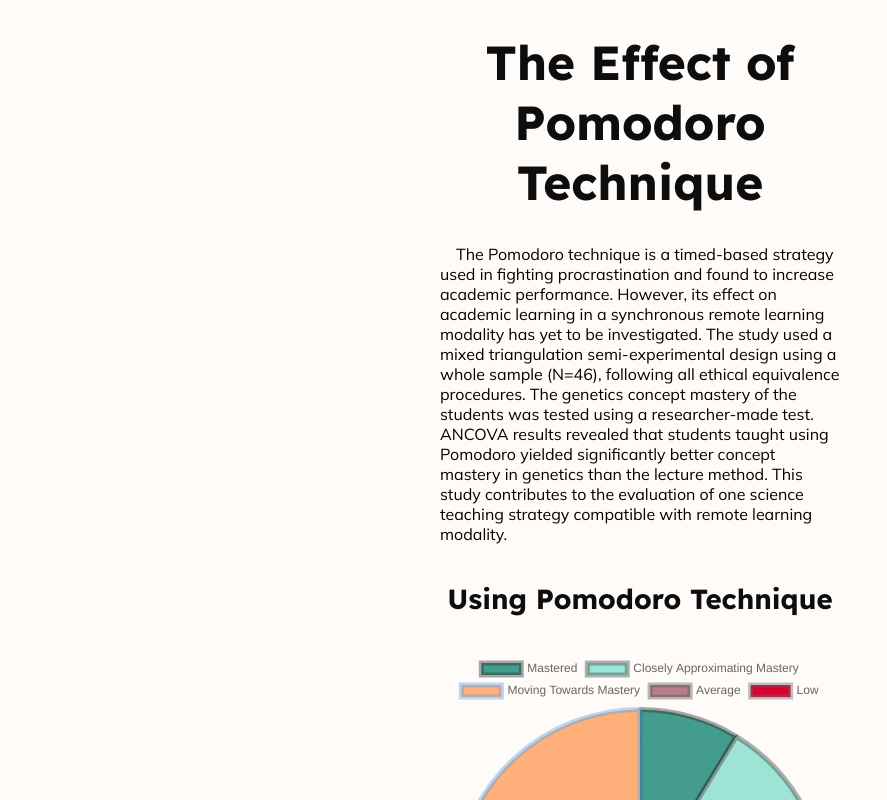
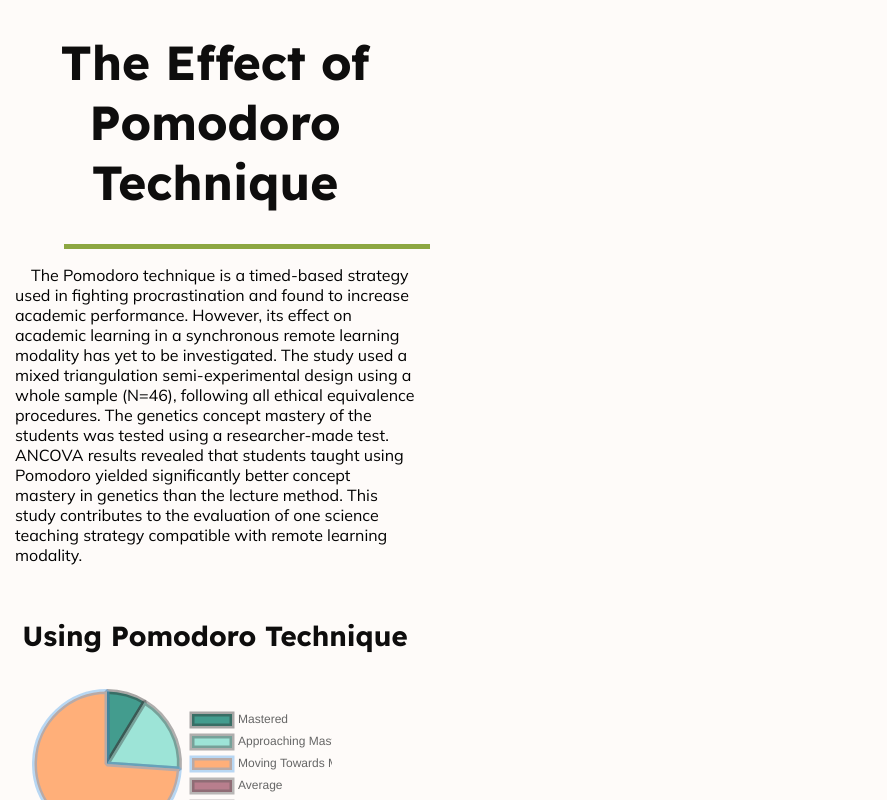
Before and after one commit to Sucralosee/WaddleOn, a Next.js app: page /stats in a window 1280 px wide. Shown: the whole page, without its empty margins (0-887 px from the left). Built offline with nearby package versions, Linux system fonts and the light colour scheme.

Commit message:
added stylization to pomStats

```diff
--- a/components/StatsPie/index.js
+++ b/components/StatsPie/index.js
@@ -19,10 +19,10 @@ ChartJS.register(
 
 export default function StatsPie() {
     const [chartData1, setChartData1] = useState({
-        labels: ["Mastered", "Closely Approximating Mastery", "Moving Towards Mastery", "Average", "Low"],
+        labels: ["Mastered", "Approaching Mastery", "Moving Towards Mastery", "Average", "Low"],
         datasets: [
             {
-                label: 'Using Pomodoro',
+                label: 'Using a Pomodoro Technique',
                 data: [8.7, 17.4, 73.9, 0, 0],
                 borderWidth: 5,
                 borderColor: ['rgba(40,40,40,0.4)', 'rgba(60,60,60,0.4)', 'rgba(80,162,235,0.4)', 'rgba(80,80,80,0.4)', 'rgba(100,100,100,0.4)'],
@@ -32,10 +32,10 @@ export default function StatsPie() {
     });
 
     const [chartData2, setChartData2] = useState({
-        labels: ["Mastered", "Closely Approximating Mastery", "Moving Towards Mastery", "Average", "Low"],
+        labels: ["Mastered", "Approaching Mastery", "Moving Towards Mastery", "Average", "Low"],
         datasets: [
             {
-                label: 'Using Technique X',
+                label: 'Using Standard Lecture Techniques',
                 data: [0, 0, 13, 73.9, 13],
                 borderWidth: 5,
                 borderColor: ['rgba(40,40,40,0.4)', 'rgba(60,60,60,0.4)', 'rgba(80,162,235,0.4)', 'rgba(80,80,80,0.4)', 'rgba(100,100,100,0.4)'],
@@ -47,33 +47,40 @@ export default function StatsPie() {
     const [chartOptions, setChartOptions] = useState({
         plugins: {
             legend: {
-                position: 'top'
+                position: 'right'
             },
             titles: {
                 display: true,
-                text: "Daily Revenue"
+                text: "Pomodoro Proof"
             }
         },
         maintainAspectRation: false,
-        responsive: true
+        responsive: false
     });
 
     return (
-        <>
-            <div className={styles.stats_container}>
-                <div className={styles.stats}>
-                    <h1 className={styles.statsHeadline}>The Effect of Pomodoro Technique</h1>
-                    <p >The Pomodoro technique is a timed-based strategy used in fighting procrastination and found to increase academic performance. However, its effect on academic learning in a synchronous remote learning modality has yet to be investigated. The study used a mixed triangulation semi-experimental design using a whole sample (N=46), following all ethical equivalence procedures. The genetics concept mastery of the students was tested using a researcher-made test. ANCOVA results revealed that students taught using Pomodoro yielded significantly better concept mastery in genetics than the lecture method. This study contributes to the evaluation of one science teaching strategy compatible with remote learning modality.</p>
-                    <div>
-                        <h4>Using Pomodoro Technique</h4>
-                        <Pie data={chartData1} options={chartOptions} style={{ width: "300px", height: "200px" }} />
-                        <p>Notice that all students performed in the Mastered, Closely Approximating Mastery and the Moving Towards Mastery categories</p>
-                        <h4>Using Standard Lecture Techniques</h4>
-                        <Pie data={chartData2} options={chartOptions} style={{ width: "300px", height: "200px" }} />
-                        <p style={{margin: "1rem 1rem 6rem 1rem"}}>Notice that there are no students who performed in the Mastered and Closely Approximating Mastery sections</p>
-                    </div>
+        <div className={`${styles.stats} fadeIn`}>
+            <h1 className={styles.statsHeadline}>The Effect of Pomodoro Technique</h1>
+            <div className={`${styles.lineContainer}`}>
+                <div className={styles.line}></div>
+            </div>
+            <p>The Pomodoro technique is a timed-based strategy used in fighting procrastination and found to increase academic performance. However, its effect on academic learning in a synchronous remote learning modality has yet to be investigated. The study used a mixed triangulation semi-experimental design using a whole sample (N=46), following all ethical equivalence procedures. The genetics concept mastery of the students was tested using a researcher-made test. ANCOVA results revealed that students taught using Pomodoro yielded significantly better concept mastery in genetics than the lecture method. This study contributes to the evaluation of one science teaching strategy compatible with remote learning modality.</p>
+            <div className={styles.fadeIn}>
+                <div className={styles.pieInfo}>
+                <h4>Using Pomodoro Technique</h4>
+                <Pie data={chartData1} options={chartOptions} style={{ width: "300px", height: "150px" }} className={styles.pieActual}/>
+                <p className={styles.pieDesc}>Notice that all students performed in the Mastered, Approaching Mastery, and the Moving Towards Mastery categories.</p>
+                </div>
+                <div className={`${styles.lineContainer}`}>
+                <div className={styles.line}></div>
+                </div>
+                <div className={styles.pieInfo}>
+                <h4>Using Standard Lecture Techniques</h4>
+                <Pie data={chartData2} options={chartOptions} style={{ width: "320px", height: "160px" }} className={styles.pieActual}/>
+                <p className={`${styles.pieDesc} ${styles.botPieDes}`}>Notice that all students performed in the Mastered, Approaching Mastery, and the Moving Towards Mastery categories.</p>
                 </div>
             </div>
-        </>
+        </div>
+
     );
 }
--- a/components/StatsPie/statsPie.module.css
+++ b/components/StatsPie/statsPie.module.css
@@ -11,6 +11,7 @@
 
     overflow-y: scroll;
     overflow-x: hidden;
+
 }
 
 .statsHeadline {
@@ -30,3 +31,56 @@
     width: 400px;
     margin: 1rem auto;
 }
+
+.pieInfo{
+    display: flex;
+    flex-direction: column;
+}
+
+.pieDesc{
+    width: 200px;
+}
+
+.pieActual{
+    margin-left: 2rem;
+}
+
+/* canvas{
+    height: 250px;
+} */
+
+.botPieDes{
+    height: 10rem;
+    /* margin-bottom: 4rem; */
+}
+
+.lineContainer{
+    display: flex;
+    justify-content: center;
+    align-content: center;
+    width: 100vw;
+    margin-top: 2rem;
+}
+
+.line{
+    display: flex;
+    justify-content: center;
+    align-content: center;
+    width: 90vw;
+    height: 0.3rem;
+    background-color: var(--arathi-highlands);
+}
+
+.fadeIn {
+    opacity: 0;
+    animation: fadeInAnimation 1s ease-in forwards;
+  }
+
+  @keyframes fadeInAnimation {
+    0% {
+      opacity: 0;
+    }
+    100% {
+      opacity: 1;
+    }
+  }
```
